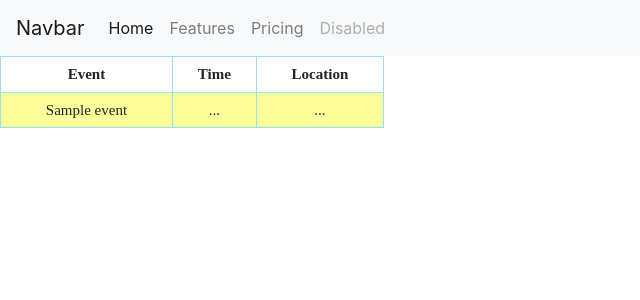
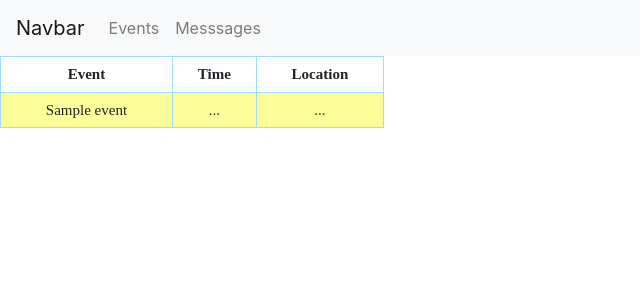
Before and after one commit to gracejyzhang/relay-for-life, a Flask app: page / in a window 1280 px wide. Shown: the top 300 px of the page, without its empty margins (0-640 px from the left). Run offline with Flask 2, Linux system fonts and the light colour scheme; tables that the repository leaves empty hold one stand-in row (values such as "Sample post"); some libraries are stand-ins or nearby versions.

Commit message:
Changed navbar

```diff
--- a/app/templates/base.html
+++ b/app/templates/base.html
@@ -33,10 +33,8 @@
             </button>
             <div class="collapse navbar-collapse" id="navbarNavAltMarkup">
               <div class="navbar-nav">
-                <a class="nav-item nav-link active" href="#">Home <span class="sr-only">(current)</span></a>
-                <a class="nav-item nav-link" href="#">Features</a>
-                <a class="nav-item nav-link" href="#">Pricing</a>
-                <a class="nav-item nav-link disabled" href="#">Disabled</a>
+                <a class="nav-item nav-link" href="#events">Events</a>
+                <a class="nav-item nav-link" href="#messages">Messsages</a>
               </div>
             </div>
         </nav>
```
